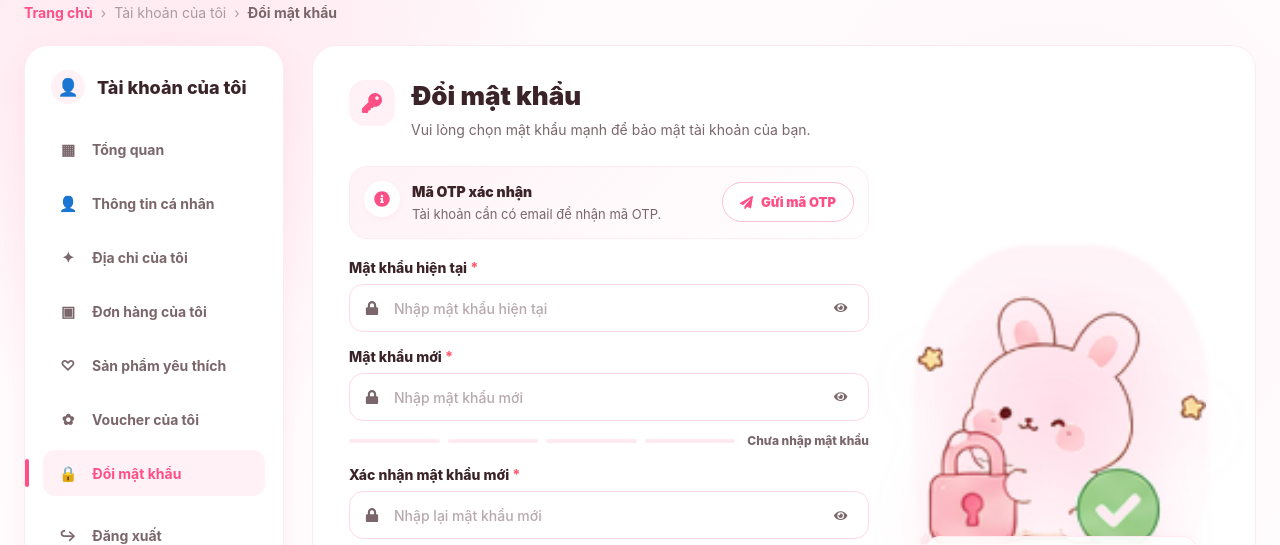
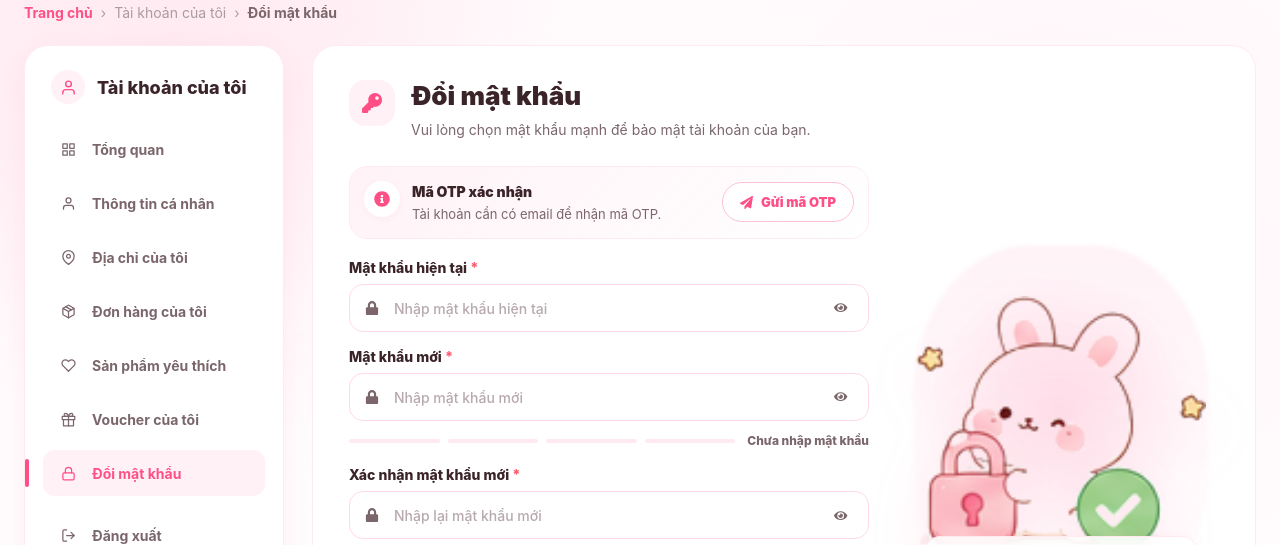
Before and after one commit to dragoncoil2609/mini-e_fe_web, a React (Vite) app: page /change-password in a window 1280 px wide. Shown: the part 255-800 px from the top of the page. Built offline with nearby package versions, Linux system fonts and the light colour scheme; no server answers.

Commit message:
sửa lại logout

```diff
--- a/src/components/account/AccountSidebar.tsx
+++ b/src/components/account/AccountSidebar.tsx
@@ -1,13 +1,26 @@
+import { useState, type ReactNode } from 'react';
 import { NavLink, useNavigate } from 'react-router-dom';
+import {
+  FiGrid,
+  FiUser,
+  FiMapPin,
+  FiPackage,
+  FiHeart,
+  FiGift,
+  FiLock,
+  FiLogOut,
+} from 'react-icons/fi';
+
 import './AccountSidebar.css';
 
+import { AuthApi } from '../../api/auth.api';
 import { clearAccessToken } from '../../api/authToken';
 import basketChick from '../../assets/brand/basket_chick.png';
 
 type AccountMenuItem = {
   label: string;
   path: string;
-  icon: string;
+  icon: ReactNode;
   end?: boolean;
 };
 
@@ -15,57 +28,73 @@ const accountMenus: AccountMenuItem[] = [
   {
     label: 'Tổng quan',
     path: '/me',
-    icon: '▦',
+    icon: <FiGrid />,
     end: true,
   },
   {
     label: 'Thông tin cá nhân',
     path: '/me/profile',
-    icon: '👤',
+    icon: <FiUser />,
   },
   {
     label: 'Địa chỉ của tôi',
     path: '/addresses',
-    icon: '✦',
+    icon: <FiMapPin />,
   },
   {
     label: 'Đơn hàng của tôi',
     path: '/orders',
-    icon: '▣',
+    icon: <FiPackage />,
   },
   {
     label: 'Sản phẩm yêu thích',
     path: '/favorites',
-    icon: '♡',
+    icon: <FiHeart />,
   },
   {
     label: 'Voucher của tôi',
     path: '/vouchers',
-    icon: '✿',
+    icon: <FiGift />,
   },
   {
     label: 'Đổi mật khẩu',
     path: '/change-password',
-    icon: '🔒',
+    icon: <FiLock />,
   },
 ];
 
 export default function AccountSidebar() {
   const navigate = useNavigate();
+  const [loggingOut, setLoggingOut] = useState(false);
 
-  const handleLogout = () => {
-    clearAccessToken();
+  const handleLogout = async () => {
+    if (loggingOut) return;
 
-    localStorage.removeItem('user');
-    sessionStorage.removeItem('user');
+    setLoggingOut(true);
 
-    navigate('/login', { replace: true });
+    try {
+      // Gọi BE để clear refreshToken cookie
+      await AuthApi.logout();
+    } catch (error) {
+      // Nếu API lỗi vẫn cho FE logout để tránh kẹt tài khoản ở client
+      clearAccessToken();
+    } finally {
+      clearAccessToken();
+
+      localStorage.removeItem('user');
+      sessionStorage.removeItem('user');
+
+      setLoggingOut(false);
+      navigate('/login', { replace: true });
+    }
   };
 
   return (
     <aside className="account-sidebar">
       <div className="account-sidebar-title">
-        <span className="account-sidebar-title-icon">👤</span>
+        <span className="account-sidebar-title-icon">
+          <FiUser />
+        </span>
         <span>Tài khoản của tôi</span>
       </div>
 
@@ -90,9 +119,14 @@ export default function AccountSidebar() {
           type="button"
           className="account-sidebar-link account-sidebar-logout"
           onClick={handleLogout}
+          disabled={loggingOut}
         >
-          <span className="account-sidebar-icon">↪</span>
-          <span className="account-sidebar-text">Đăng xuất</span>
+          <span className="account-sidebar-icon">
+            <FiLogOut />
+          </span>
+          <span className="account-sidebar-text">
+            {loggingOut ? 'Đang đăng xuất...' : 'Đăng xuất'}
+          </span>
         </button>
       </nav>
 
```
